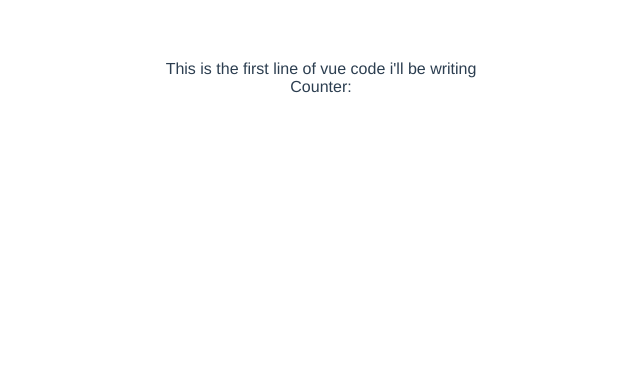
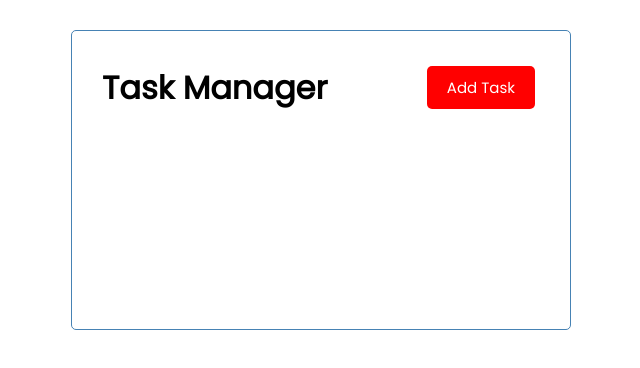
Before and after one commit to DebayoTomisin/Vue-Beginings, a Vue app: page / in a window 1280 px wide. Shown: the top 368 px of the page, without its empty margins (319-959 px from the left). Built offline with nearby package versions, Linux system fonts and the light colour scheme.

Commit message:
vibe killer leeemmaaaoo

```diff
--- a/src/App.vue
+++ b/src/App.vue
@@ -1,25 +1,61 @@
 <template>
-  <Counter />
+  <div class="container">
+    <Header title="Task Manager" />
+  </div>
 </template>
 
 <script>
-import Counter from './components/Counter'
 
+import Header from "./components/Header"
+// import Home from "@/views/Home.vue"
 export default {
   name: 'App',
   components: {
-    Counter
+    Header
   }
 }
 </script>
 
 <style>
-#app {
-  font-family: Avenir, Helvetica, Arial, sans-serif;
-  -webkit-font-smoothing: antialiased;
-  -moz-osx-font-smoothing: grayscale;
-  text-align: center;
-  color: #2c3e50;
-  margin-top: 60px;
+@import url('https://fonts.googleapis.com/css2?family=Poppins:wght@300;400&display=swap');
+* {
+  box-sizing: border-box;
+  margin: 0;
+  padding: 0;
+}
+body {
+  font-family: 'Poppins', sans-serif;
+}
+.container {
+  max-width: 500px;
+  margin: 30px auto;
+  overflow: auto;
+  min-height: 300px;
+  border: 1px solid steelblue;
+  padding: 30px;
+  border-radius: 5px;
+}
+.btn {
+  display: inline-block;
+  background: #000;
+  color: #fff;
+  border: none;
+  padding: 10px 20px;
+  margin: 5px;
+  border-radius: 5px;
+  cursor: pointer;
+  text-decoration: none;
+  font-size: 15px;
+  font-family: inherit;
+}
+.btn:focus {
+  outline: none;
+}
+.btn:active {
+  transform: scale(0.98);
+}
+.btn-block {
+  display: block;
+  width: 100%;
 }
 </style>
--- /dev/null
+++ b/src/components/Button.vue
@@ -0,0 +1,22 @@
+<template>
+    <button :style="{background: color}" class="btn">{{text}}</button>
+</template>
+
+<script>
+    export default {
+        name: 'Button',
+        props: {
+            text: String,
+            color: String
+        },
+
+        methods: {
+
+        }
+    }
+</script>
+
+<style lang="scss" scoped>
+
+
+</style>
--- a/src/components/Counter.vue
+++ b/src/components/Counter.vue
@@ -1,6 +1,5 @@
 <template>
-    <div>This is the first line of vue code i'll be writing</div>
-    <div id="counter">Counter: {{ counter }}</div>
+    <h1>Hello from the counter component </h1>
 </template>
 
 <script>
--- /dev/null
+++ b/src/components/Header.vue
@@ -0,0 +1,32 @@
+<template>
+    <header>
+        <h1>{{title}} </h1>
+        <Button color="red" text="Add Task" />
+    </header>
+</template>
+
+<script>
+    import Button from "./Button"
+    export default {
+        name: 'Header',
+        props: {
+            title : {
+                type : String, // there are several was of declaring props, in this case the name of the prop is title with type string and a default value.
+                default: 'Hello There'
+            }
+        },
+        components: {
+            Button
+        }
+    }
+</script>
+
+<style  scoped>
+    header {
+        display: flex;
+        justify-content: space-between;
+        align-items: center;
+        margin-bottom: 20px;
+    }
+
+</style>
--- /dev/null
+++ b/src/views/Home.vue
@@ -0,0 +1,18 @@
+<template>
+    <div>
+       <Counter />
+    </div>
+</template>
+
+<script>
+    import Counter from "@/components/Counter.vue"
+    export default {
+        components: {
+            Counter
+        }
+    }
+</script>
+
+<style lang="scss" scoped>
+
+</style>
```
Also changed, not shown: src/components/HelloWorld.vue (deleted, +0 -58 lines), src/components/Timer.vue (added, +15 -0 lines), notes.txt (added).
